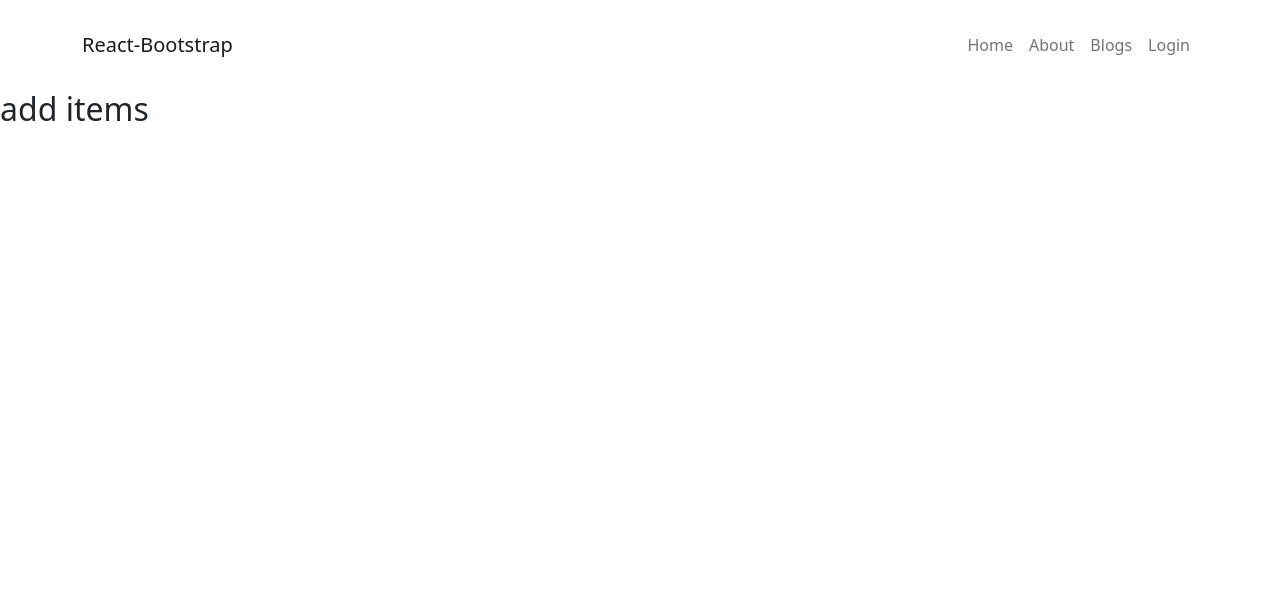
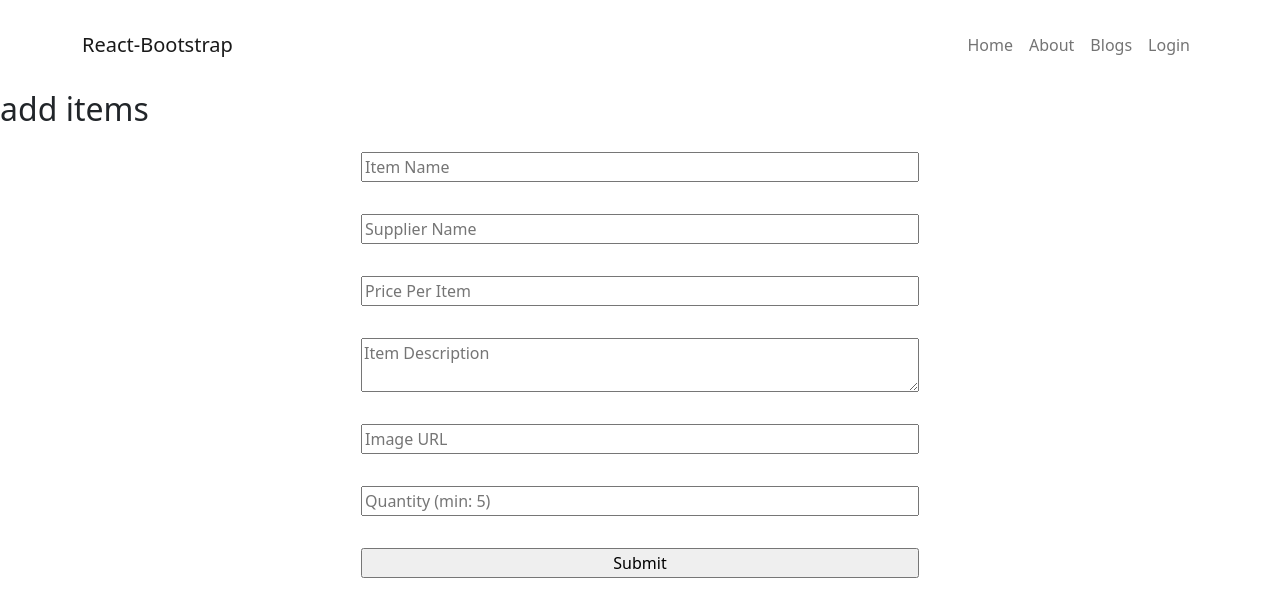
Before and after one commit to AnikKDev/laptop-mania, a React (Create React App) app: page /add-item in a window 1280 px wide. Shown: the top 616 px of the page. Built offline with nearby package versions, Linux system fonts and the light colour scheme.

Commit message:
added input field from react form hook

```diff
--- a/src/Components/AddItem/AddItem.js
+++ b/src/Components/AddItem/AddItem.js
@@ -1,17 +1,28 @@
 import React from 'react';
 import { Form } from 'react-bootstrap';
-
+import { useForm } from "react-hook-form";
 const AddItem = () => {
 
     // handle add item button
-
+    const { register, handleSubmit } = useForm();
+    const onSubmit = data => {
+        console.log(data)
+    };
     return (
         <div>
             <h2>
                 add items
             </h2>
             <div className="container">
-
+                <form className="w-50 mx-auto d-flex flex-column" onSubmit={handleSubmit(onSubmit)}>
+                    <input className="my-3" placeholder='Item Name' {...register("itemName", { required: true, maxLength: 20 })} />
+                    <input className="my-3" placeholder='Supplier Name' {...register("supplierName", { required: true })} />
+                    <input className="my-3" placeholder='Price Per Item' type="number" {...register("price", { required: true })} />
+                    <textarea className="my-3" placeholder='Item Description' type="text" {...register("description", { required: true })} />
+                    <input className="my-3" placeholder='Image URL' {...register("img", { required: true })} />
+                    <input className="my-3" placeholder='Quantity (min: 5)' type="number" {...register("quantity", { min: 5, required: true })} />
+                    <input className="my-3" type="submit" />
+                </form>
             </div>
         </div>
     );
```
